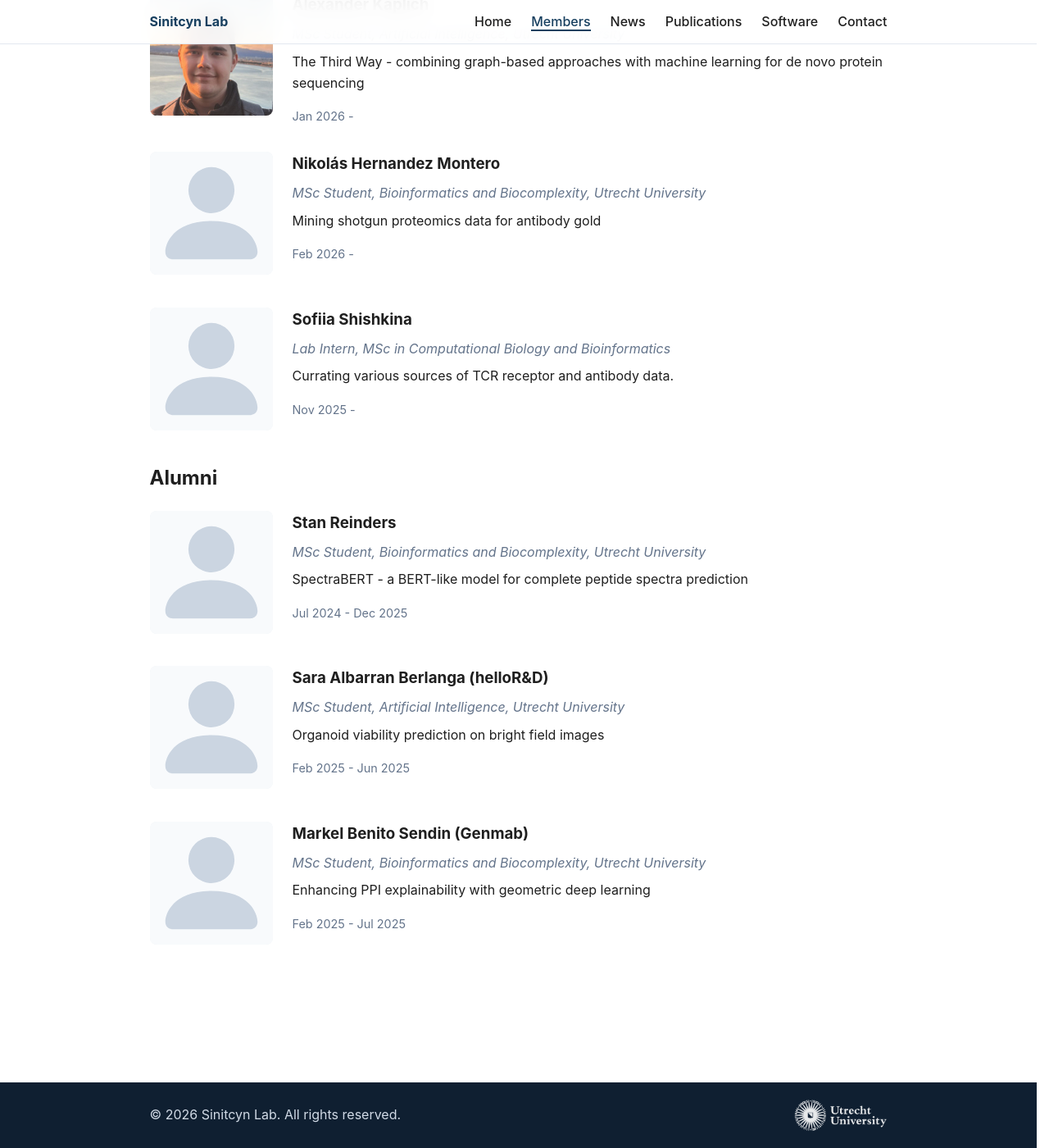
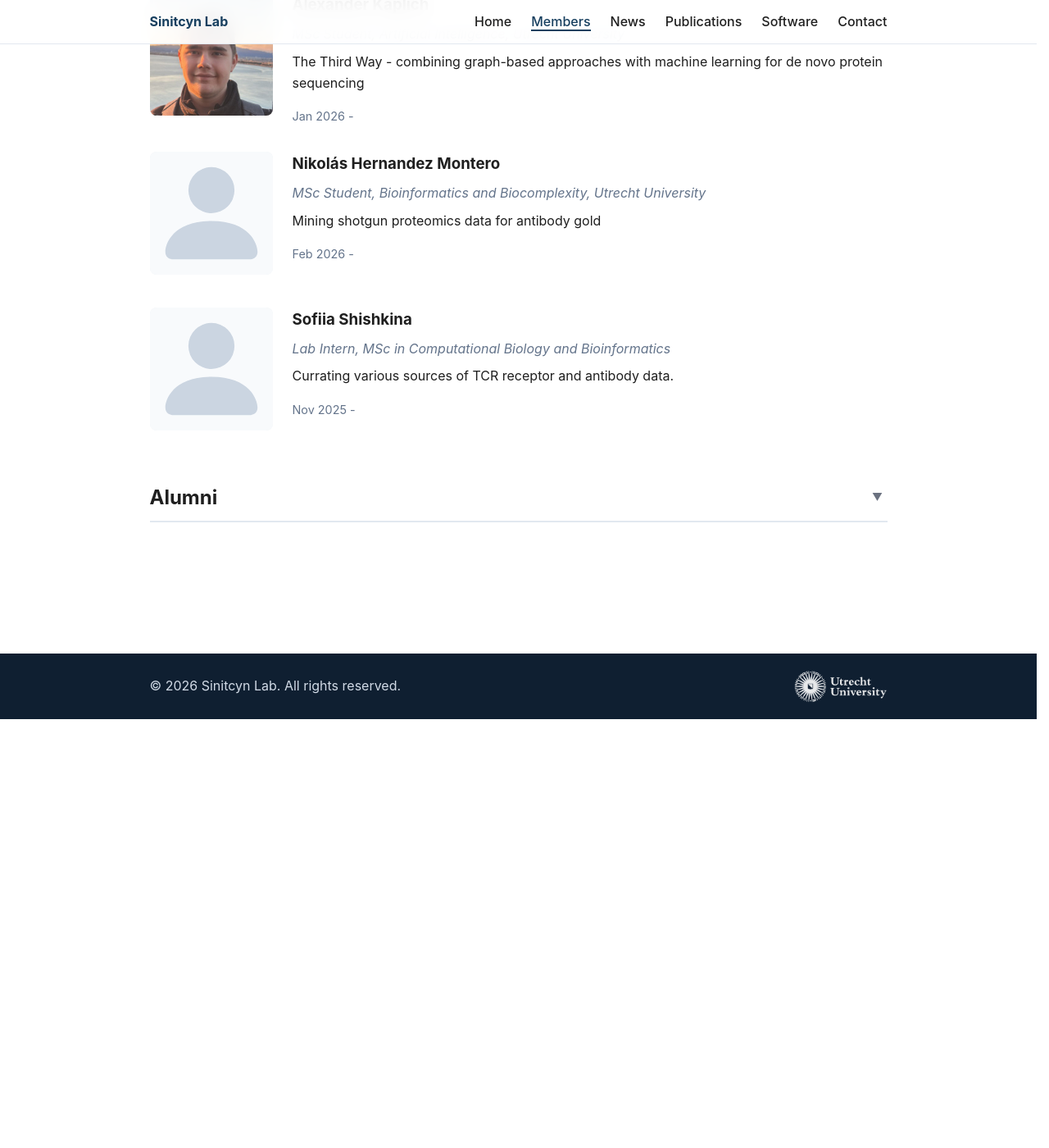
Before and after one commit to SinitcynLab/Sinitcynlab.github.io, a Jekyll site: the page built from members/index.md, in a window 1280 px wide and 1400 px high, scrolled down 1787 px. Shown: the whole window at 82% size. Built offline with Jekyll 4.4.1, drawn with Linux system fonts in a browser that asks for light colours; after the commit the page ends 2664 px from its top, so only the background shows below that.

Commit message:
update alumni

```diff
--- a/_data/members.yml
+++ b/_data/members.yml
@@ -75,3 +75,7 @@ alumni:
     focus: Enhancing PPI explainability with geometric deep learning
     time: Feb 2025 - Jul 2025
     gdpr_consent: false
+  - name: Ellen Frances Shute
+    title: PhD Student, MSc in Molecular Techniques in Life Science
+    time: Jun 2024 - Sep 2025
+    gdpr_consent: false
--- a/assets/css/main.css
+++ b/assets/css/main.css
@@ -402,3 +402,49 @@ img {
     padding: 1.5rem;
   }
 }
+
+/* Foldable Alumni Section */
+.alumni-details {
+  margin-top: 3rem;
+}
+
+.alumni-summary {
+  display: flex;
+  justify-content: space-between;
+  align-items: center;
+  cursor: pointer;
+  list-style: none;
+  /* Hide default arrow */
+  padding: 0.5rem 0;
+  border-bottom: 2px solid var(--border);
+  margin-bottom: 2rem;
+}
+
+.alumni-summary::-webkit-details-marker {
+  display: none;
+  /* Hide default arrow in Safari */
+}
+
+.alumni-summary h2 {
+  margin: 0;
+  font-size: 1.5rem;
+}
+
+.alumni-arrow {
+  width: 24px;
+  height: 24px;
+  display: flex;
+  align-items: center;
+  justify-content: center;
+  transition: transform 0.3s ease;
+}
+
+.alumni-arrow::after {
+  content: '▼';
+  font-size: 0.8rem;
+  color: var(--muted);
+}
+
+.alumni-details[open] .alumni-arrow {
+  transform: rotate(180deg);
+}
--- a/members/index.md
+++ b/members/index.md
@@ -56,7 +56,12 @@ permalink: /members/
 </div>
 {% endfor %}
 
-## Alumni
+<details class="alumni-details">
+<summary class="alumni-summary">
+  <h2>Alumni</h2>
+  <span class="alumni-arrow"></span>
+</summary>
+<div class="alumni-content" style="margin-top: 1.5rem;">
 {% for person in site.data.members.alumni %}
 <div class="member-card" style="display: flex; gap: 1.5rem; margin-bottom: 2rem; align-items: flex-start;">
   <div class="member-photo" style="flex-shrink: 0;">
@@ -74,3 +79,5 @@ permalink: /members/
   </div>
 </div>
 {% endfor %}
+</div>
+</details>
```
